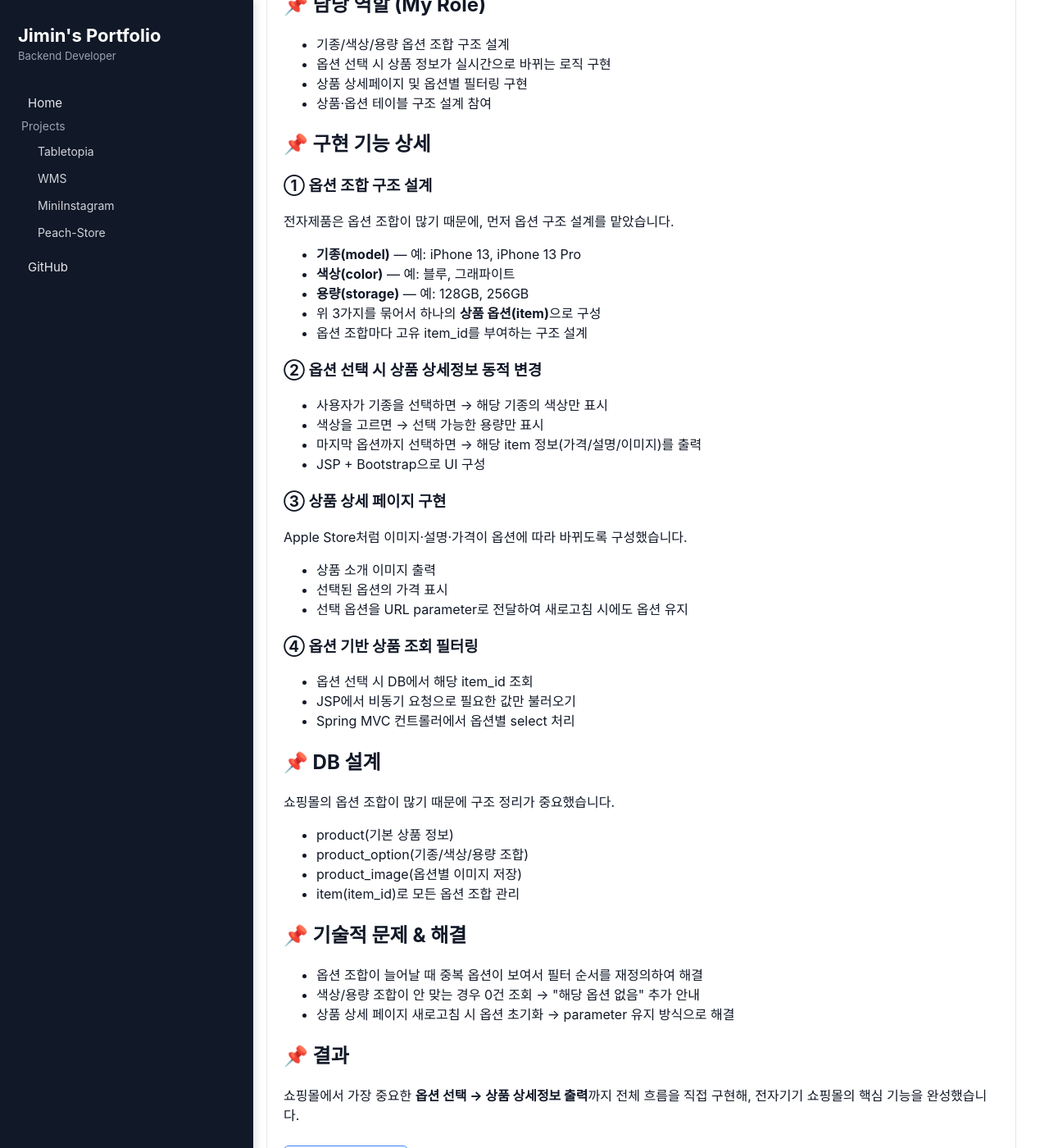
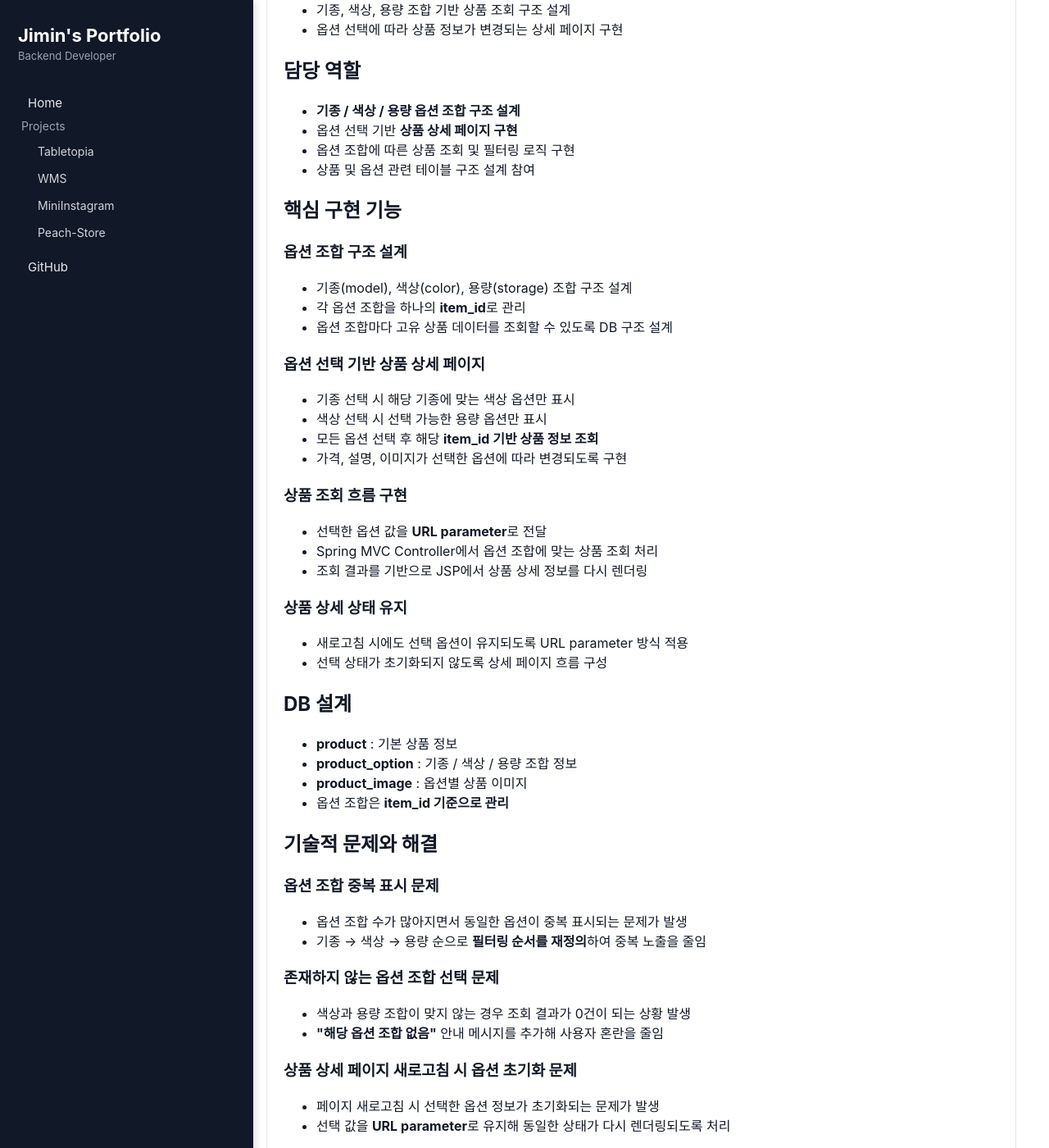
Before and after one commit to Shypanda0119/shypanda0119.github.io, a Jekyll site: the page built from projects/peachstore.html, in a window 1280 px wide and 1400 px high, scrolled down 327 px. Shown: the whole window at 82% size. Built offline with Jekyll 4.4.1, drawn with Linux system fonts in a browser that asks for light colours; some of the changed text lies outside the part shown.

Commit message:
Update peachstore.html

```diff
--- a/projects/peachstore.html
+++ b/projects/peachstore.html
@@ -4,7 +4,13 @@
 
 <div class="project-card">
 
-    <h1>🛒 Peach-Store — 전자기기 커머스 플랫폼</h1>
+  <h1>Peach Store</h1>
+
+  <p>
+    전자기기 상품을 판매하는 <strong>커머스 플랫폼 프로젝트</strong>입니다.
+    Apple Store처럼 <strong>기종 → 색상 → 용량</strong> 옵션 조합을 선택하면
+    해당 옵션에 맞는 상품 정보를 조회하는 구조로 구현했습니다.
+  </p>
 
   <div>
     <span class="tag">Spring MVC</span>
@@ -13,79 +19,92 @@
     <span class="tag">MySQL</span>
   </div>
 
-    <h2>📌 프로젝트 개요</h2>
-    <p>
-      전자기기를 판매하는 쇼핑몰을 구현한 프로젝트입니다.
-      Apple Store처럼 <strong>기종 → 색상 → 용량</strong>을 선택하면 해당 옵션에 맞는 상품 정보를 보여주는 구조입니다.
-      저는 쇼핑몰에서 핵심이 되는 <strong>옵션 조합 처리, 상품 상세 데이터 구성, 옵션별 조회 필터링</strong>을 맡았습니다.
-    </p>
+  <h2>프로젝트 소개</h2>
 
-    <h2>📌 담당 역할 (My Role)</h2>
   <ul>
-      <li>기종/색상/용량 옵션 조합 구조 설계</li>
-      <li>옵션 선택 시 상품 정보가 실시간으로 바뀌는 로직 구현</li>
-      <li>상품 상세페이지 및 옵션별 필터링 구현</li>
-      <li>상품·옵션 테이블 구조 설계 참여</li>
+    <li>전자기기 판매를 위한 커머스 플랫폼 구현</li>
+    <li>기종, 색상, 용량 조합 기반 상품 조회 구조 설계</li>
+    <li>옵션 선택에 따라 상품 정보가 변경되는 상세 페이지 구현</li>
   </ul>
 
-    <h2>📌 구현 기능 상세</h2>
+  <h2>담당 역할</h2>
 
-    <h3>① 옵션 조합 구조 설계</h3>
-    <p>전자제품은 옵션 조합이 많기 때문에, 먼저 옵션 구조 설계를 맡았습니다.</p>
   <ul>
-      <li><strong>기종(model)</strong> — 예: iPhone 13, iPhone 13 Pro</li>
-      <li><strong>색상(color)</strong> — 예: 블루, 그래파이트</li>
-      <li><strong>용량(storage)</strong> — 예: 128GB, 256GB</li>
-      <li>위 3가지를 묶어서 하나의 <strong>상품 옵션(item)</strong>으로 구성</li>
-      <li>옵션 조합마다 고유 item_id를 부여하는 구조 설계</li>
+    <li><strong>기종 / 색상 / 용량 옵션 조합 구조 설계</strong></li>
+    <li>옵션 선택 기반 <strong>상품 상세 페이지 구현</strong></li>
+    <li>옵션 조합에 따른 상품 조회 및 필터링 로직 구현</li>
+    <li>상품 및 옵션 관련 테이블 구조 설계 참여</li>
   </ul>
 
-    <h3>② 옵션 선택 시 상품 상세정보 동적 변경</h3>
+  <h2>핵심 구현 기능</h2>
+
+  <h3>옵션 조합 구조 설계</h3>
   <ul>
-      <li>사용자가 기종을 선택하면 → 해당 기종의 색상만 표시</li>
-      <li>색상을 고르면 → 선택 가능한 용량만 표시</li>
-      <li>마지막 옵션까지 선택하면 → 해당 item 정보(가격/설명/이미지)를 출력</li>
-      <li>JSP + Bootstrap으로 UI 구성</li>
+    <li>기종(model), 색상(color), 용량(storage) 조합 구조 설계</li>
+    <li>각 옵션 조합을 하나의 <strong>item_id</strong>로 관리</li>
+    <li>옵션 조합마다 고유 상품 데이터를 조회할 수 있도록 DB 구조 설계</li>
   </ul>
 
-    <h3>③ 상품 상세 페이지 구현</h3>
-    <p>
-      Apple Store처럼 이미지·설명·가격이 옵션에 따라 바뀌도록 구성했습니다.
-    </p>
+  <h3>옵션 선택 기반 상품 상세 페이지</h3>
   <ul>
-      <li>상품 소개 이미지 출력</li>
-      <li>선택된 옵션의 가격 표시</li>
-      <li>선택 옵션을 URL parameter로 전달하여 새로고침 시에도 옵션 유지</li>
+    <li>기종 선택 시 해당 기종에 맞는 색상 옵션만 표시</li>
+    <li>색상 선택 시 선택 가능한 용량 옵션만 표시</li>
+    <li>모든 옵션 선택 후 해당 <strong>item_id 기반 상품 정보 조회</strong></li>
+    <li>가격, 설명, 이미지가 선택한 옵션에 따라 변경되도록 구현</li>
   </ul>
 
-    <h3>④ 옵션 기반 상품 조회 필터링</h3>
+  <h3>상품 조회 흐름 구현</h3>
   <ul>
-      <li>옵션 선택 시 DB에서 해당 item_id 조회</li>
-      <li>JSP에서 비동기 요청으로 필요한 값만 불러오기</li>
-      <li>Spring MVC 컨트롤러에서 옵션별 select 처리</li>
+    <li>선택한 옵션 값을 <strong>URL parameter</strong>로 전달</li>
+    <li>Spring MVC Controller에서 옵션 조합에 맞는 상품 조회 처리</li>
+    <li>조회 결과를 기반으로 JSP에서 상품 상세 정보를 다시 렌더링</li>
   </ul>
 
-    <h2>📌 DB 설계</h2>
-    <p>쇼핑몰의 옵션 조합이 많기 때문에 구조 정리가 중요했습니다.</p>
+  <h3>상품 상세 상태 유지</h3>
   <ul>
-      <li>product(기본 상품 정보)</li>
-      <li>product_option(기종/색상/용량 조합)</li>
-      <li>product_image(옵션별 이미지 저장)</li>
-      <li>item(item_id)로 모든 옵션 조합 관리</li>
+    <li>새로고침 시에도 선택 옵션이 유지되도록 URL parameter 방식 적용</li>
+    <li>선택 상태가 초기화되지 않도록 상세 페이지 흐름 구성</li>
   </ul>
 
-    <h2>📌 기술적 문제 & 해결</h2>
+  <h2>DB 설계</h2>
+
   <ul>
-      <li>옵션 조합이 늘어날 때 중복 옵션이 보여서 필터 순서를 재정의하여 해결</li>
-      <li>색상/용량 조합이 안 맞는 경우 0건 조회 → "해당 옵션 없음" 추가 안내</li>
-      <li>상품 상세 페이지 새로고침 시 옵션 초기화 → parameter 유지 방식으로 해결</li>
+    <li><strong>product</strong> : 기본 상품 정보</li>
+    <li><strong>product_option</strong> : 기종 / 색상 / 용량 조합 정보</li>
+    <li><strong>product_image</strong> : 옵션별 상품 이미지</li>
+    <li>옵션 조합은 <strong>item_id 기준으로 관리</strong></li>
   </ul>
 
-    <h2>📌 결과</h2>
-    <p>
-      쇼핑몰에서 가장 중요한 <strong>옵션 선택 → 상품 상세정보 출력</strong>까지 전체 흐름을 직접 구현해,
-      전자기기 쇼핑몰의 핵심 기능을 완성했습니다.
-    </p>
+  <h2>기술적 문제와 해결</h2>
 
-    <a href="https://github.com/zero5ive/Peach-Store" class="detail-btn">GitHub Repository</a>
+  <h3>옵션 조합 중복 표시 문제</h3>
+  <ul>
+    <li>옵션 조합 수가 많아지면서 동일한 옵션이 중복 표시되는 문제가 발생</li>
+    <li>기종 → 색상 → 용량 순으로 <strong>필터링 순서를 재정의</strong>하여 중복 노출을 줄임</li>
+  </ul>
+
+  <h3>존재하지 않는 옵션 조합 선택 문제</h3>
+  <ul>
+    <li>색상과 용량 조합이 맞지 않는 경우 조회 결과가 0건이 되는 상황 발생</li>
+    <li><strong>"해당 옵션 조합 없음"</strong> 안내 메시지를 추가해 사용자 혼란을 줄임</li>
+  </ul>
+
+  <h3>상품 상세 페이지 새로고침 시 옵션 초기화 문제</h3>
+  <ul>
+    <li>페이지 새로고침 시 선택한 옵션 정보가 초기화되는 문제가 발생</li>
+    <li>선택 값을 <strong>URL parameter</strong>로 유지해 동일한 상태가 다시 렌더링되도록 처리</li>
+  </ul>
+
+  <h2>결과</h2>
+
+  <ul>
+    <li>옵션 조합 기반 상품 조회 구조 구현</li>
+    <li>옵션 선택 → 상품 정보 변경 흐름 구현</li>
+    <li>전자기기 쇼핑몰의 핵심 기능인 <strong>상품 옵션 시스템</strong> 완성</li>
+  </ul>
+
+  <a href="https://github.com/zero5ive/Peach-Store" class="detail-btn">
+    GitHub Repository
+  </a>
+
 </div>
```
Lines whose indentation alone changed are shown as unchanged.
